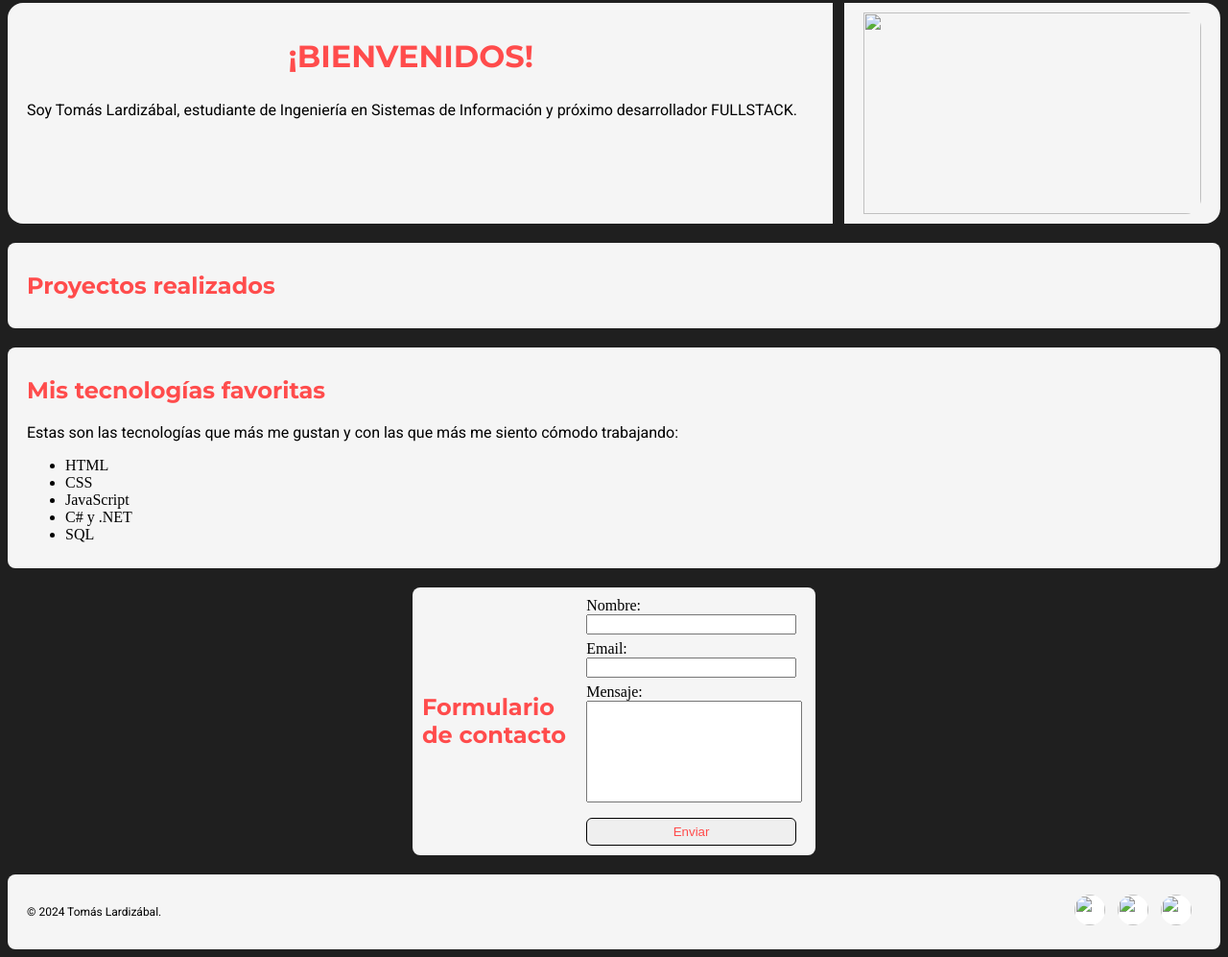
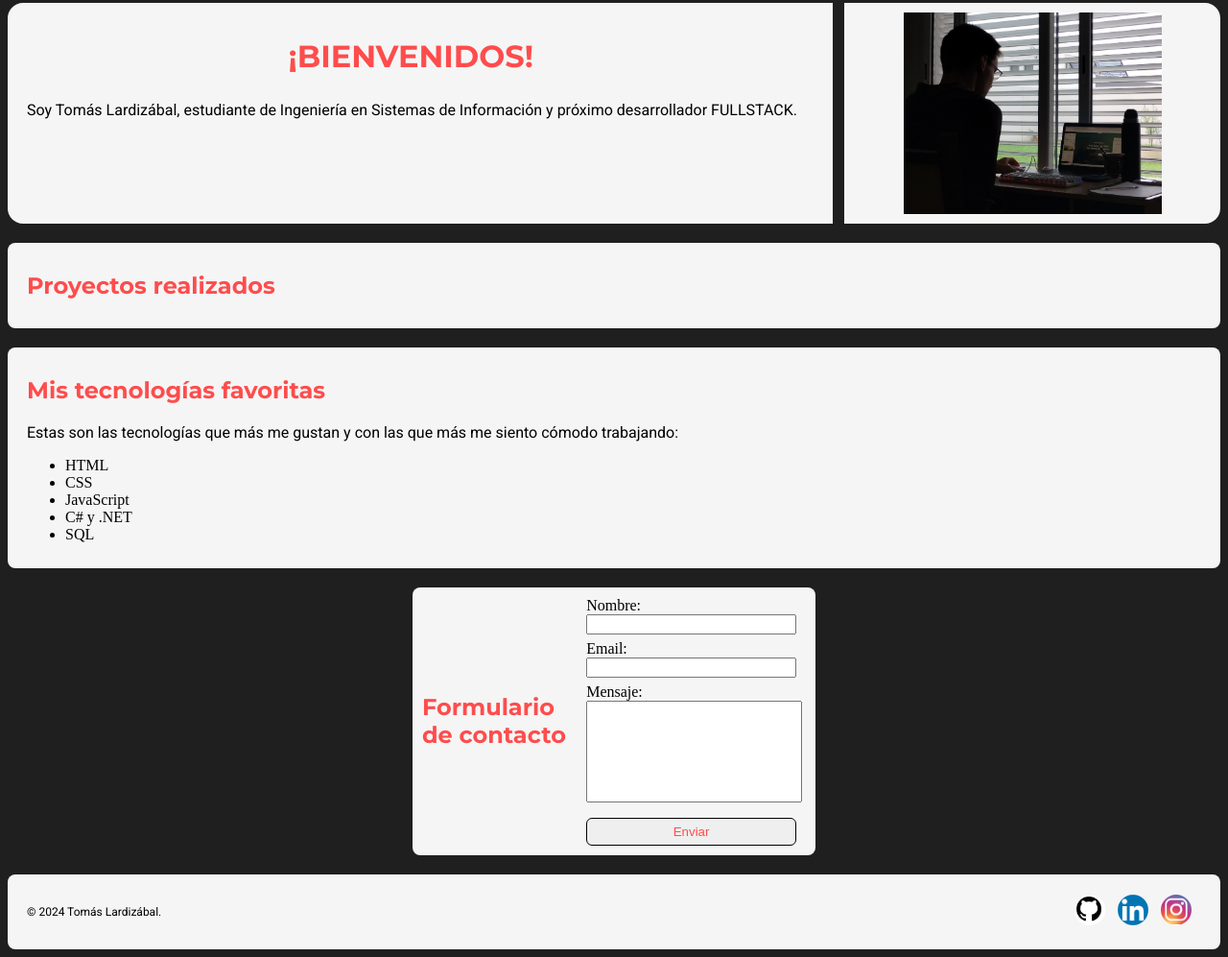
Before and after one commit to tomaslardizabal/personalweb, a plain HTML site: page index.html in a window 1280 px wide. Shown: the part 111-1108 px from the top of the page at 96% size. Drawn offline with Linux system fonts and the light colour scheme; the site is published under a folder, as on GitHub Pages, so addresses that start at the root find nothing.

Commit message:
Se modificaron las rutas de las imagenes

```diff
--- a/index.html
+++ b/index.html
@@ -29,7 +29,7 @@
                 <p>Soy Tomás Lardizábal, estudiante de Ingeniería en Sistemas de Información y próximo desarrollador FULLSTACK.</p>
             </section>
             <section class="seccion" id="img_aboutme">
-                <img src="/images/img_tomas.jpg" id="img_tomas">
+                <img src="./images/img_tomas.jpg" id="img_tomas">
             </section>
         </div>
         <section class="seccion">
@@ -67,13 +67,13 @@
             </form>
         </section>
     </main>
-    <a href="#home" id="button_home"><img src="/images/flecha_arriba.png" class="img_footer"></a>
+    <a href="#home" id="button_home"><img src="./images/flecha_arriba.png" class="img_footer"></a>
     <footer class="footer" id="contacto">
         <p>© 2024 Tomás Lardizábal.</p>
         <div>
-            <a href="https://github.com/tomaslardizabal" target="_blank"><img src="/images/github.png" class="img_footer"></a>
-            <a href="https://www.linkedin.com/in/tom%C3%A1s-lardiz%C3%A1bal/" target="_blank"><img src="/images/linkedin.png" class="img_footer"></a>
-            <a href="https://www.instagram.com/tomas.lardizabal/" target="_blank"><img src="/images/instagram.png" class="img_footer"></a>
+            <a href="https://github.com/tomaslardizabal" target="_blank"><img src="./images/github.png" class="img_footer"></a>
+            <a href="https://www.linkedin.com/in/tom%C3%A1s-lardiz%C3%A1bal/" target="_blank"><img src="./images/linkedin.png" class="img_footer"></a>
+            <a href="https://www.instagram.com/tomas.lardizabal/" target="_blank"><img src="./images/instagram.png" class="img_footer"></a>
         </div>
     </footer>
     <script src="script.js"></script>
```
